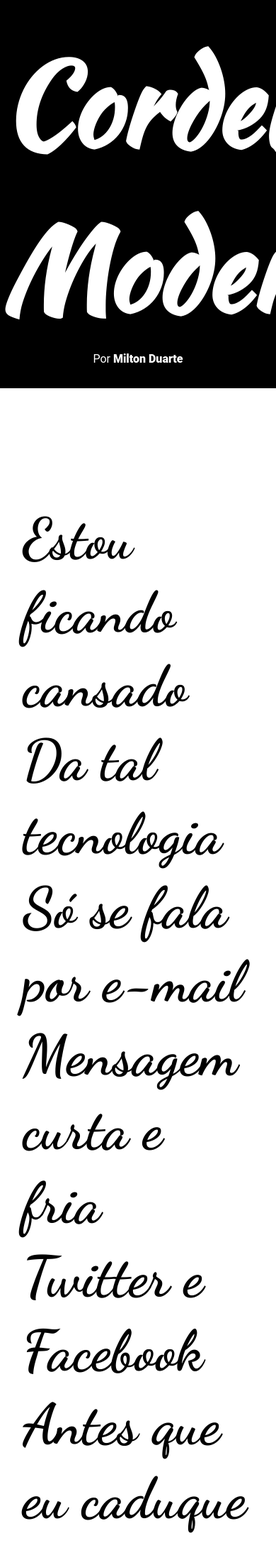
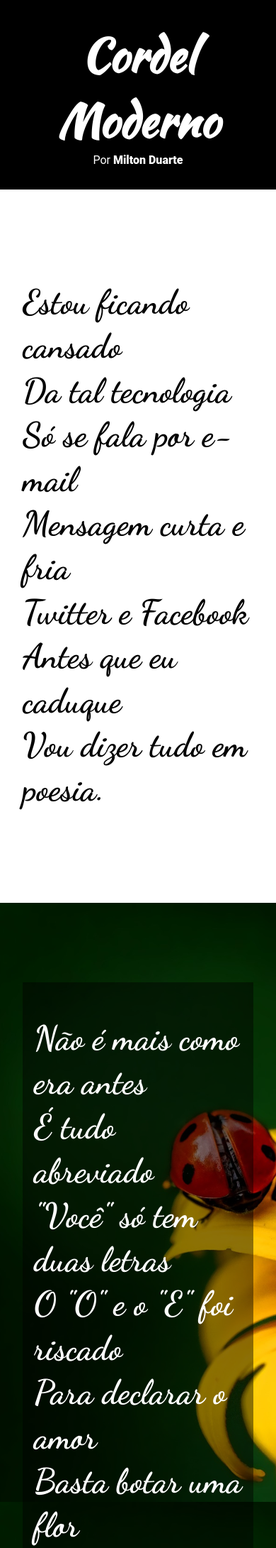
Before and after one commit to NayYanOf/HTML-CSS, a PHP site: page / in a window 390 px wide; the page is wider, and only the part inside the window is pictured. Shown: the top 2181 px of that part at 71% size. Run offline with PHP 8.4, Linux system fonts and the light colour scheme.

Commit message:
Responsividade finalizada

```diff
--- a/Módulo 03/desafios/d012/style.css
+++ b/Módulo 03/desafios/d012/style.css
@@ -103,3 +103,33 @@ footer > p > a:hover {
     color: chocolate;
     text-decoration: underline;
 }
+
+@media only screen and (max-width: 1036px) {
+    h1 {
+        font-size: 7em;
+    }
+
+    p {
+        font-size: 4em;
+    }
+}
+
+@media only screen and (max-width: 756px) {
+    h1 {
+        font-size: 5em;
+    }
+
+    p {
+        font-size: 4em;
+    }
+}
+
+@media only screen and (max-width: 556px) {
+    h1 {
+        font-size: 4em;
+    }
+
+    p {
+        font-size: 3em;
+    }
+}
```
